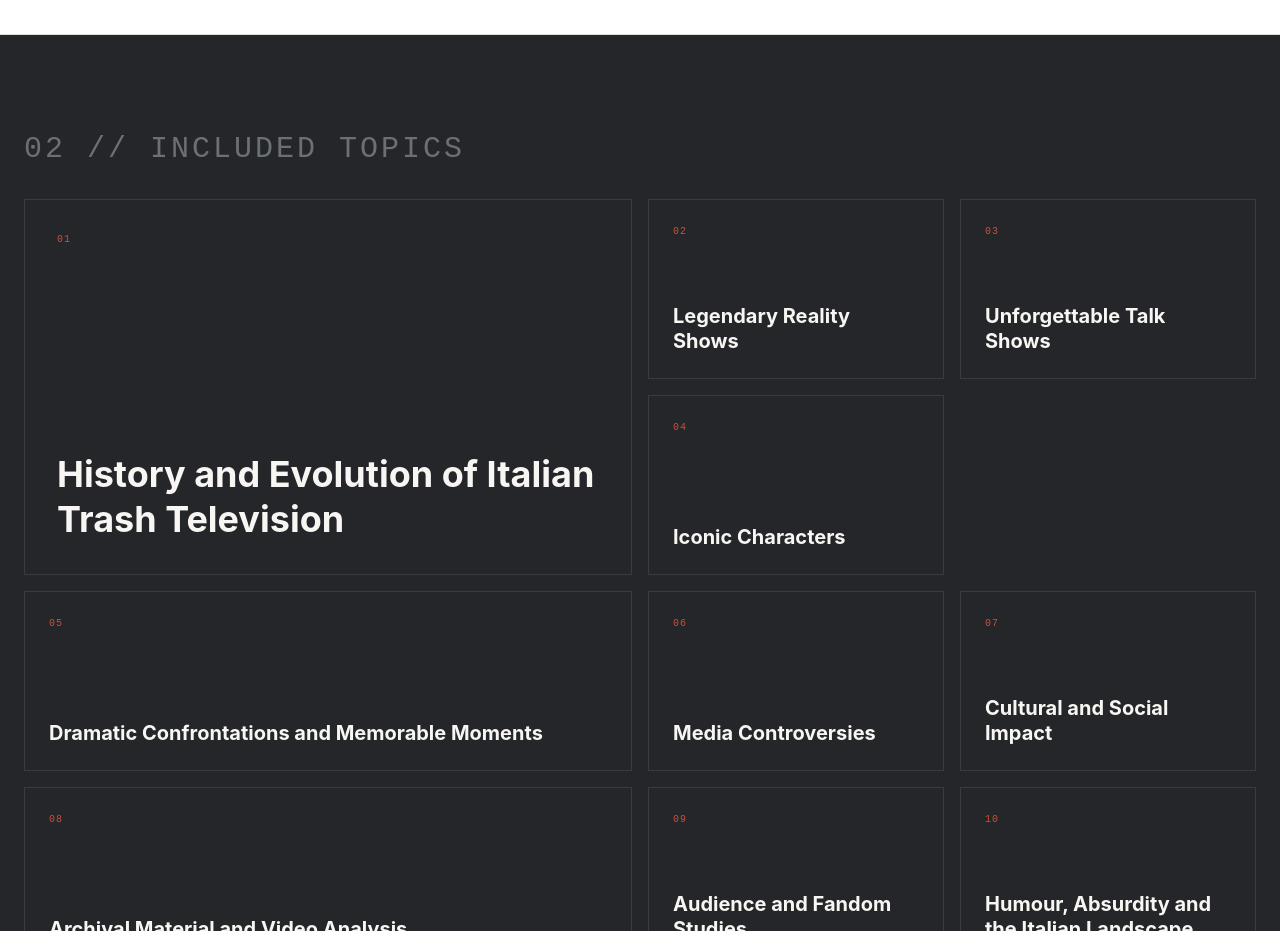
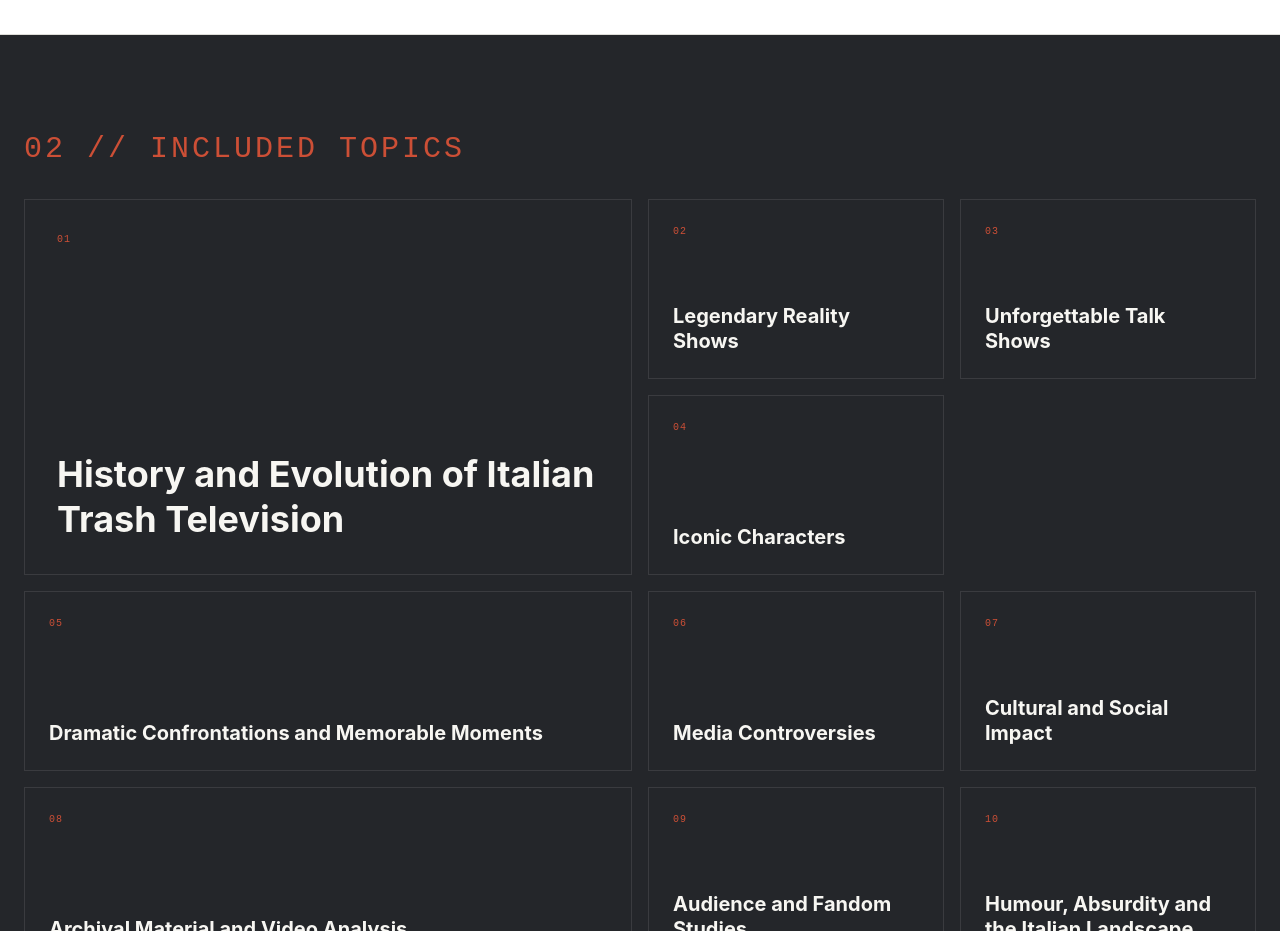
Before and after one commit to caterinaleimer/Visimai2026, a React (Vite) app: page / in a window 1280 px wide. Shown: the part 1360-2291 px from the top of the page. Built offline with nearby package versions, Linux system fonts and the light colour scheme.

Commit message:
Change header color to primary for topics section

```diff
--- a/src/App.jsx
+++ b/src/App.jsx
@@ -87,7 +87,7 @@ function App() {
 
       <section id="topics" className="py-24 bg-foreground text-background border-b border-background/10">
         <div className="max-w-7xl mx-auto px-6">
-          <h2 className="font-mono text-2xl md:text-3xl uppercase tracking-widest text-muted-foreground mb-8">02 // Included topics</h2>
+          <h2 className="font-mono text-2xl md:text-3xl uppercase tracking-widest text-primary mb-8">02 // Included topics</h2>
           <div className="grid grid-cols-1 md:grid-cols-3 lg:grid-cols-4 gap-4 auto-rows-[minmax(180px,auto)]">
             {topics.map((topic, index) => (
               <div key={topic} className={`${index === 0 ? "md:col-span-2 row-span-2 p-8" : "p-6"} ${index === 4 || index === 7 ? "md:col-span-2" : ""} border border-background/10 flex flex-col justify-between hover:bg-background/5 transition-colors`}>
```
